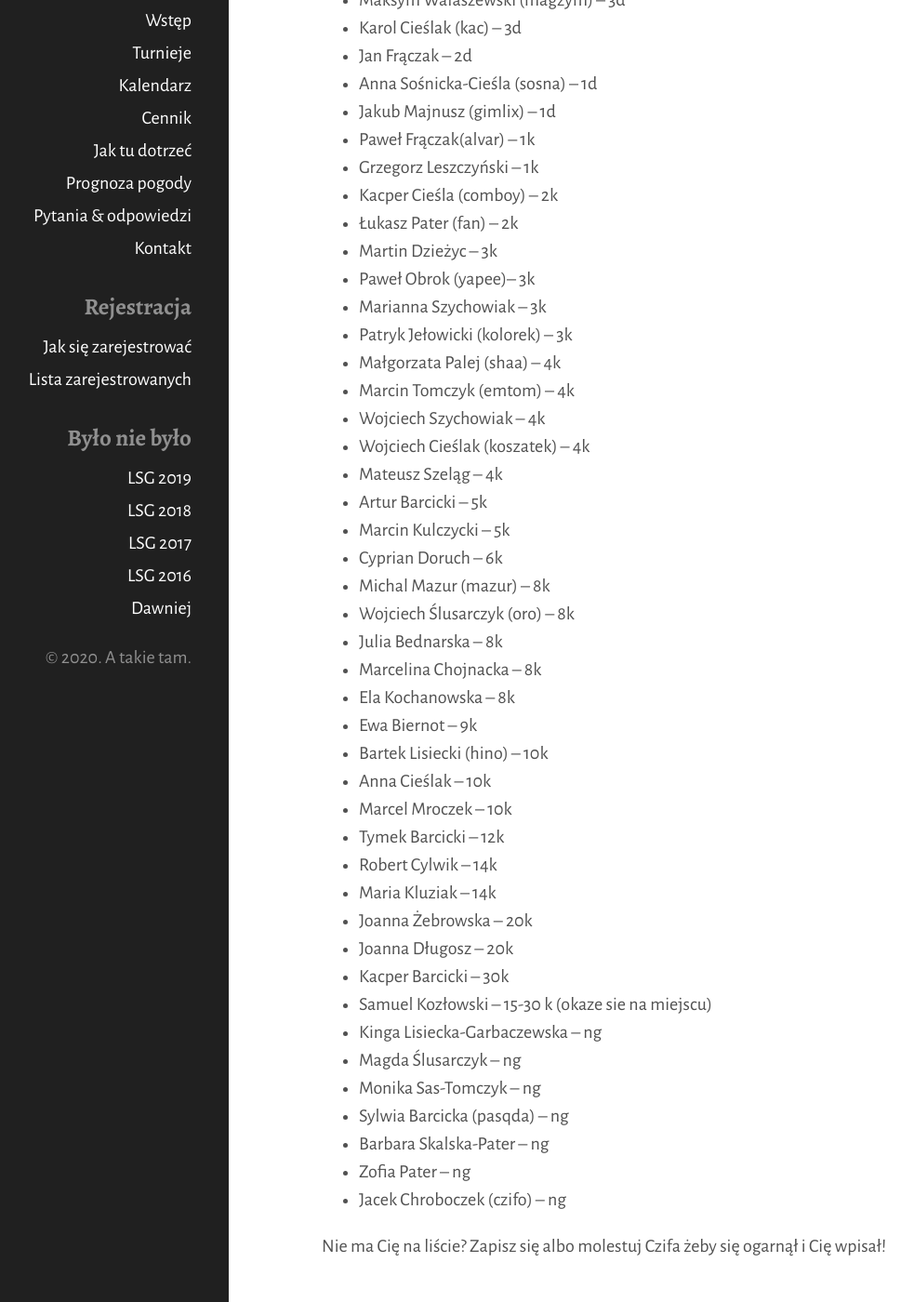
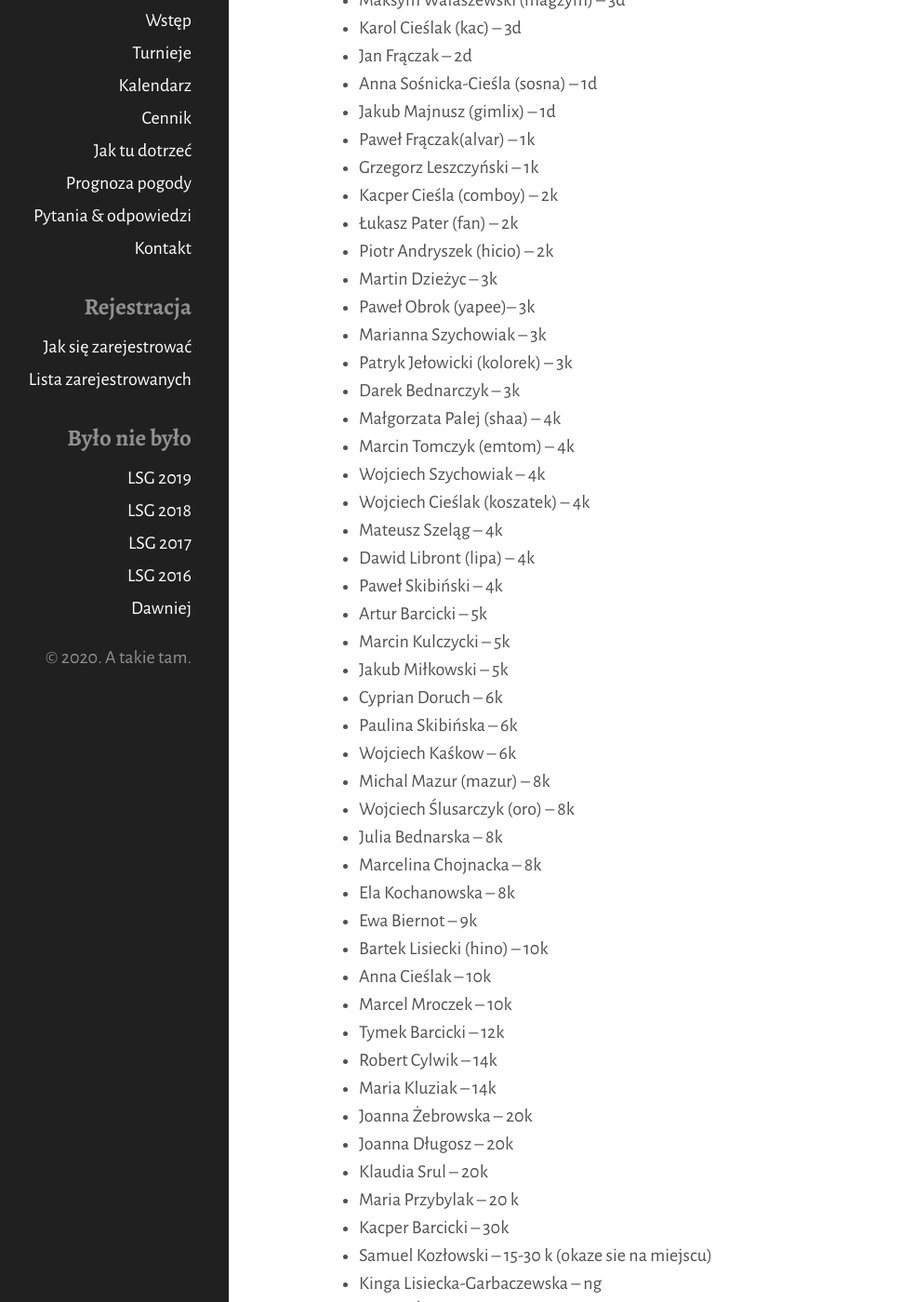
Before and after one commit to tasuki/lsg, a Jekyll site: the page built from zarejestrowani.md, in a window 1280 px wide and 1400 px high, scrolled down 345 px. Shown: the whole window at 93% size, without its empty margins (114-1097 px from the left). Built offline with Jekyll 4.4.1, drawn with Linux system fonts in a browser that asks for light colours; nearby versions of some CDN libraries; some of the changed text lies outside the part shown.

Commit message:
Update zarejestrowani.md

```diff
--- a/zarejestrowani.md
+++ b/zarejestrowani.md
@@ -21,18 +21,25 @@ Zarejestrowani uczestnicy (mniej więcej wg siły):
 - Grzegorz Leszczyński -- 1k
 - Kacper Cieśla (comboy) -- 2k
 - Łukasz Pater (fan) -- 2k
+- Piotr Andryszek (hicio) -- 2k
 - Martin Dzieżyc -- 3k
 - Paweł Obrok (yapee)-- 3k
 - Marianna Szychowiak -- 3k
 - Patryk Jełowicki (kolorek) -- 3k
+- Darek Bednarczyk -- 3k
 - Małgorzata Palej (shaa) -- 4k
 - Marcin Tomczyk (emtom) -- 4k
 - Wojciech Szychowiak -- 4k
 - Wojciech Cieślak (koszatek) -- 4k
 - Mateusz Szeląg -- 4k
+- Dawid Libront (lipa) -- 4k
+- Paweł Skibiński -- 4k
 - Artur Barcicki -- 5k
 - Marcin Kulczycki -- 5k
+- Jakub Miłkowski -- 5k
 - Cyprian Doruch -- 6k
+- Paulina Skibińska -- 6k
+- Wojciech Kaśkow -- 6k
 - Michal Mazur (mazur) -- 8k
 - Wojciech Ślusarczyk (oro) -- 8k
 - Julia Bednarska -- 8k
@@ -47,6 +54,8 @@ Zarejestrowani uczestnicy (mniej więcej wg siły):
 - Maria Kluziak -- 14k
 - Joanna Żebrowska -- 20k
 - Joanna Długosz -- 20k
+- Klaudia Srul -- 20k
+- Maria Przybylak -- 20 k
 - Kacper Barcicki -- 30k
 - Samuel Kozłowski --  15-30 k (okaze sie na miejscu)
 - Kinga Lisiecka-Garbaczewska -- ng
```
Also changed, not shown: other parts of zarejestrowani.md (+2 -0 lines).
